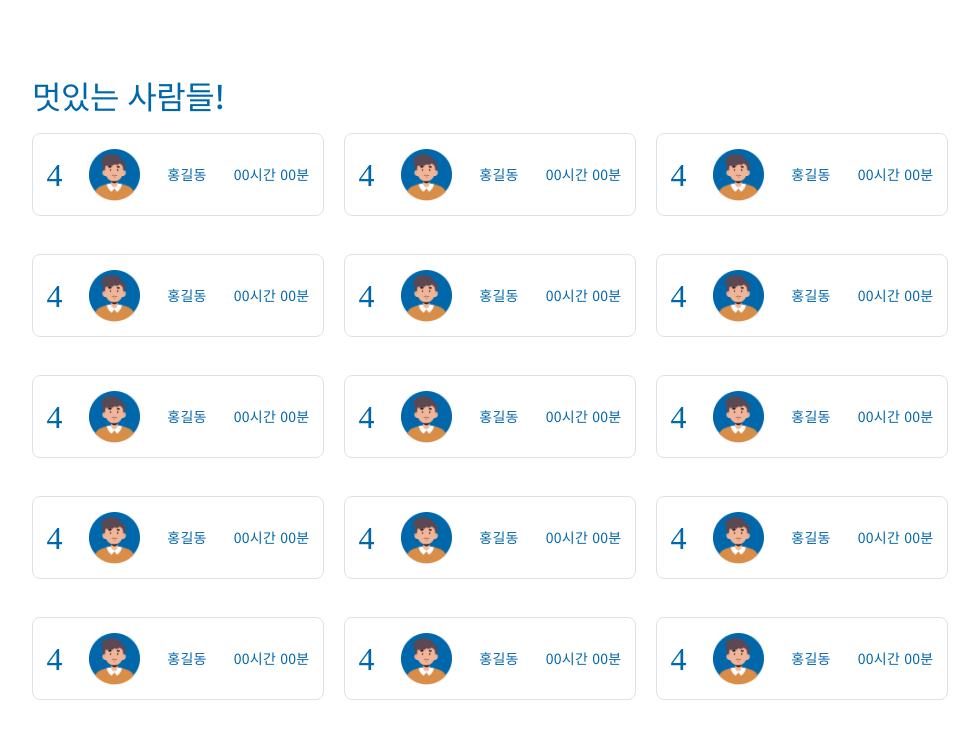
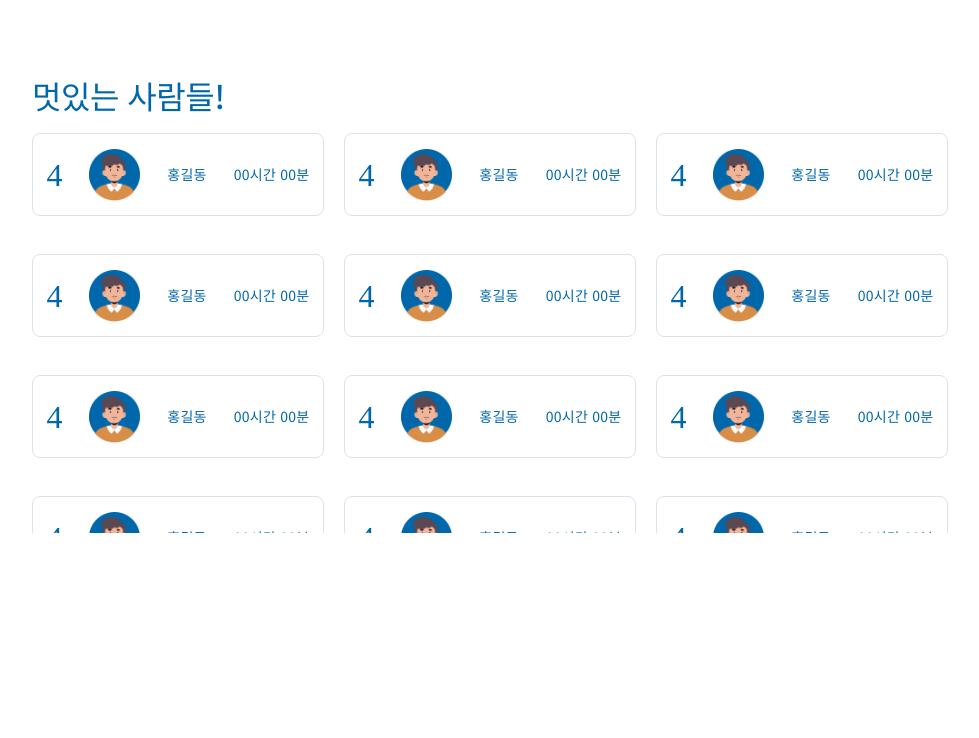
Before and after one commit to woorifisa-service-dev-3rd/frontend-1st-woohaengshi, a plain HTML site: page ranking.html in a window 1280 px wide. Shown: the part 630-1368 px from the top of the page, without its empty margins (128-1107 px from the left). After the commit the page ends 1163 px from the top, so only its background shows below. Drawn offline with Linux system fonts and the light colour scheme.

Commit message:
refactor: 스크롤 기능 추가 :recycle:

```diff
--- a/css/ranking.css
+++ b/css/ranking.css
@@ -117,6 +117,9 @@
     width: 960px;
     display: flex;
     flex-wrap: wrap;
+
+    overflow-y: auto;
+    height: 50vh;
 }
 
 #container.ranking .size .main .lowRanker > ul > li {
```
